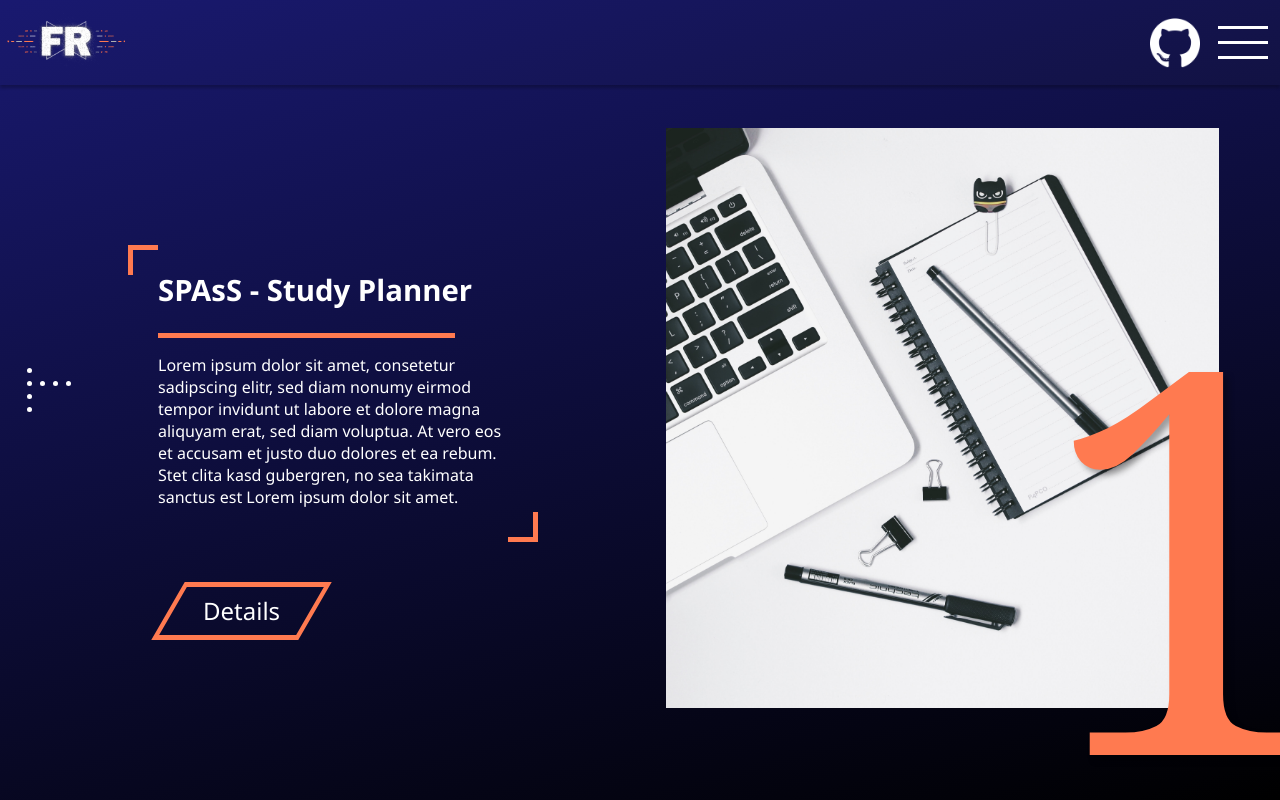
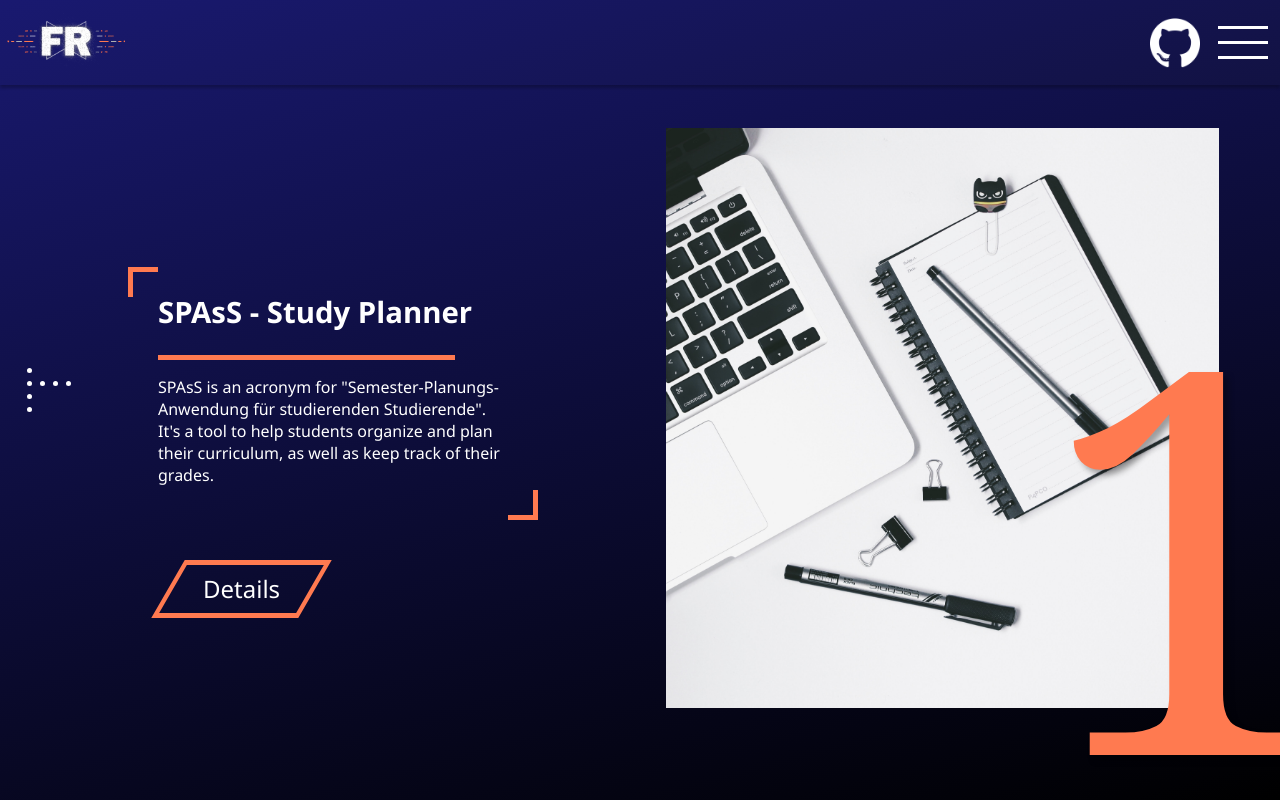
Before and after one commit to MalibusParty/portfolio_website, a Vue app: page /projectone in a window 1280 px wide. Built offline with nearby package versions, Linux system fonts and the light colour scheme.

Commit message:
project one text added

```diff
--- a/src/views/ProjectOne.vue
+++ b/src/views/ProjectOne.vue
@@ -6,7 +6,7 @@
                     <p>SPAsS - Study Planner</p>
                 </template>
                 <template #default>
-                    <p>Lorem ipsum dolor sit amet, consetetur sadipscing elitr, sed diam nonumy eirmod tempor invidunt ut labore et dolore magna aliquyam erat, sed diam voluptua. At vero eos et accusam et justo duo dolores et ea rebum. Stet clita kasd gubergren, no sea takimata sanctus est Lorem ipsum dolor sit amet.</p>
+                    <p>SPAsS is an acronym for "Semester-Planungs-Anwendung für studierenden Studierende". It's a tool to help students organize and plan their curriculum, as well as keep track of their grades.</p>
                 </template>
             </HeaderMainTextComponent>
             <div id="ndgd-btn">
--- a/src/views/ProjectOneInfo.vue
+++ b/src/views/ProjectOneInfo.vue
@@ -72,7 +72,7 @@
                 <HeaderTextQuadComponent>
                     <template #headline>Headline 1</template>
                     <template #default>
-                        <p>Lorem ipsum dolor sit amet, consetetur sadipscing elitr, sed diam nonumy eirmod tempor invidunt ut labore et dolore magna aliquyam erat, sed diam voluptua. At vero eos et accusam et justo duo dolores et ea rebum. Stet clita kasd gubergren, no sea takimata sanctus est Lorem ipsum dolor sit amet.</p>
+                        <p>This is the main view, where one can see the current curriculum and which subject is passed. If a given subject is passed and has a grade, the average grade is updated. It's also possible to save the current curriculum.</p>
                     </template>
                 </HeaderTextQuadComponent>
             </template>
@@ -82,7 +82,7 @@
                 <HeaderTextQuadComponent>
                     <template #headline>Headline 2</template>
                     <template #default>
-                        <p>Lorem ipsum dolor sit amet, consetetur sadipscing elitr, sed diam nonumy eirmod tempor invidunt ut labore et dolore magna aliquyam erat, sed diam voluptua. At vero eos et accusam et justo duo dolores et ea rebum. Stet clita kasd gubergren, no sea takimata sanctus est Lorem ipsum dolor sit amet.</p>
+                        <p>For a given course of studies, all the subjects in that course are loaded at the beginning. If the minimum requirement for a specific subject is passed, it becomes available to drag down in the curriculum. Otherwise, an error message is shown to indicate which requirements haven't been met yet.</p>
                     </template>
                 </HeaderTextQuadComponent>
             </template>
```
